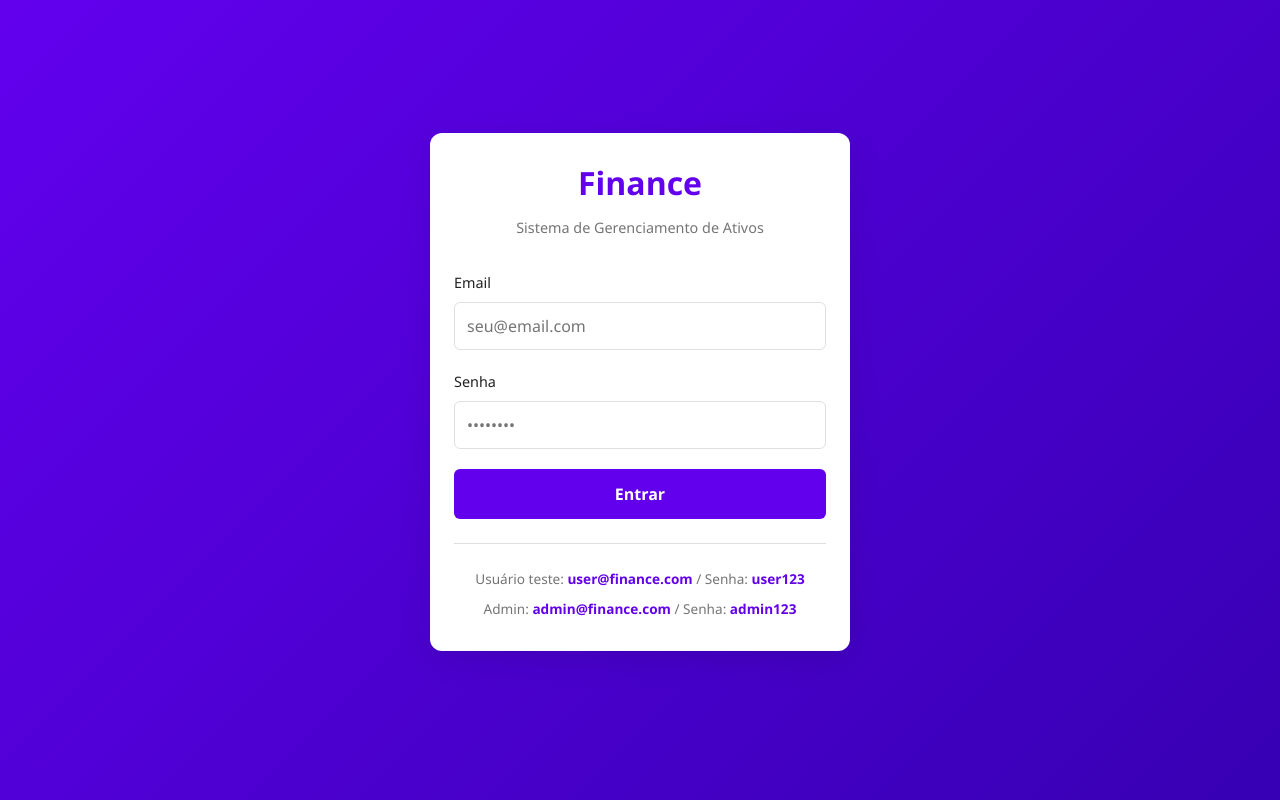
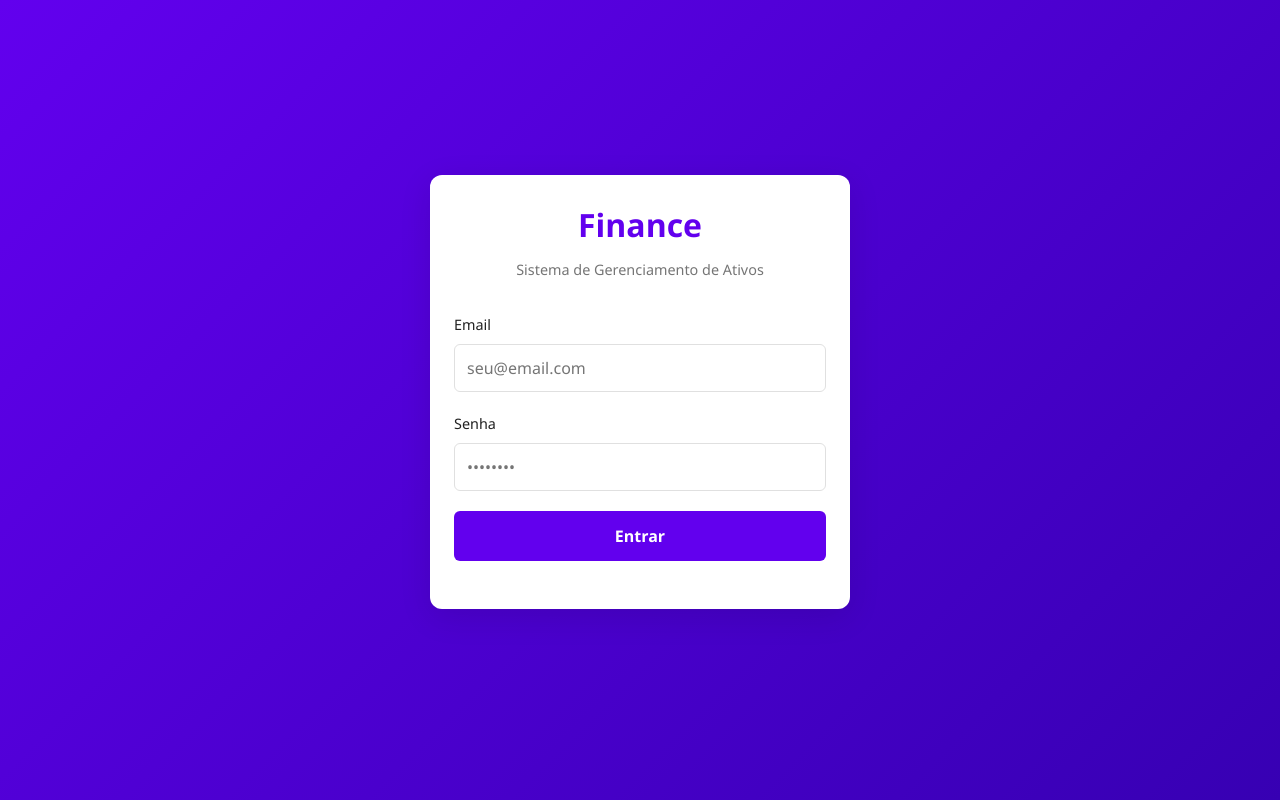
Before and after one commit to Lorraine-Olegario/Finance-frontend, a Vue app: page /login in a window 1280 px wide. Built offline with nearby package versions, Linux system fonts and the light colour scheme; no server answers.

Commit message:
fix: remove usuarios pagina de login

```diff
--- a/docker-compose.yml
+++ b/docker-compose.yml
@@ -1,5 +1,3 @@
-version: '3.8'
-
 services:
   frontend:
     build:
--- a/src/views/Login.vue
+++ b/src/views/Login.vue
@@ -50,11 +50,6 @@
             {{ loading ? 'Entrando...' : 'Entrar' }}
           </button>
         </form>
-
-        <div class="login-footer">
-          <p>Usuário teste: <strong>user@finance.com</strong> / Senha: <strong>user123</strong></p>
-          <p>Admin: <strong>admin@finance.com</strong> / Senha: <strong>admin123</strong></p>
-        </div>
       </div>
     </div>
   </div>
```
